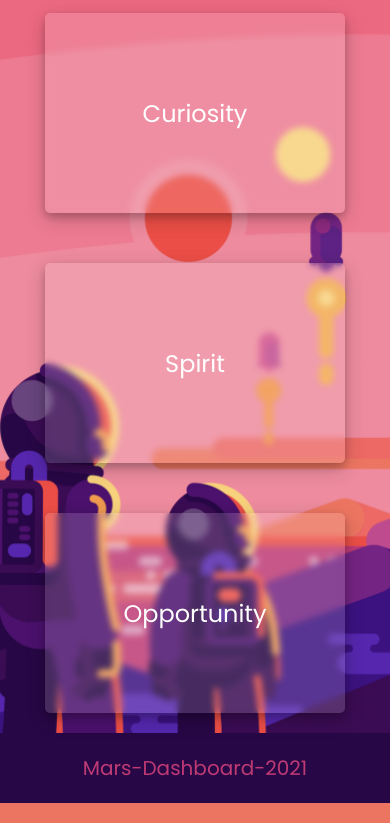
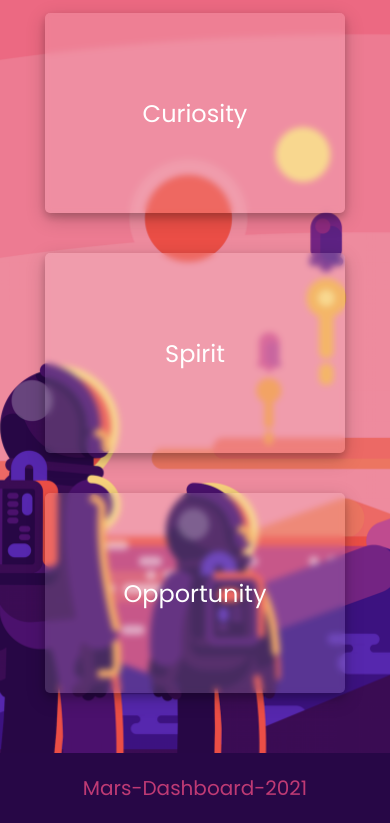
Before and after one commit to gary-vladimir/Mars-Dashboard, a website: page src/client/index.html in a window 390 px wide. Shown: the part 82-905 px from the top of the page. Drawn offline with Linux system fonts and the light colour scheme.

Commit message:
changed gap to margin for iphone

```diff
--- a/src/client/index.css
+++ b/src/client/index.css
@@ -42,11 +42,11 @@
     width: 500px;
     display: flex;
     flex-direction: column;
-    gap: 50px;
     margin-bottom: 20px;
 }
 
 .card {
+    margin-bottom: 40px;
     width: 100%;
     height: 300px;
     position: relative;
```
